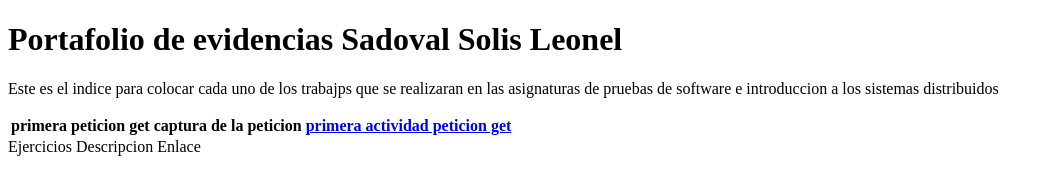
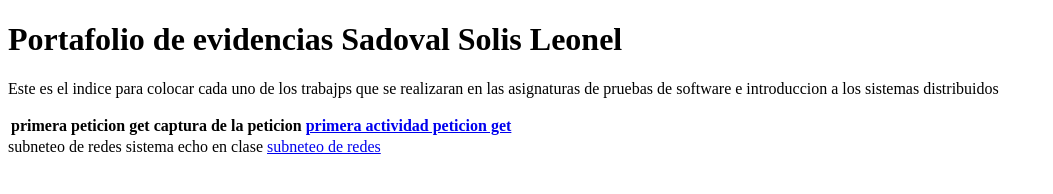
Before and after one commit to SANDOVALSOLISLEONEL/2026-PS-ISD-SandovalSolisLeonel, a website: page index.html in a window 1280 px wide. Shown: the whole page, without its empty margins (0-1053 px from the left). Drawn offline with Linux system fonts and the light colour scheme.

Commit message:
enlace a la tarea

```diff
--- a/index.html
+++ b/index.html
@@ -26,9 +26,9 @@
                 <div class="tablaisd">
                     <thead>
                         <tr>
-                            <th>Ejercicios</th>
-                            <th>Descripcion</th>
-                            <th>Enlace</th>
+                            <th>subneteo de redes</th>
+                            <th>sistema echo en clase</th>
+                            <th><a href="/SegundoParcial/Subneteo/index.html">subneteo de redes</a></th>
                         </tr>
                     </thead>
 
```
